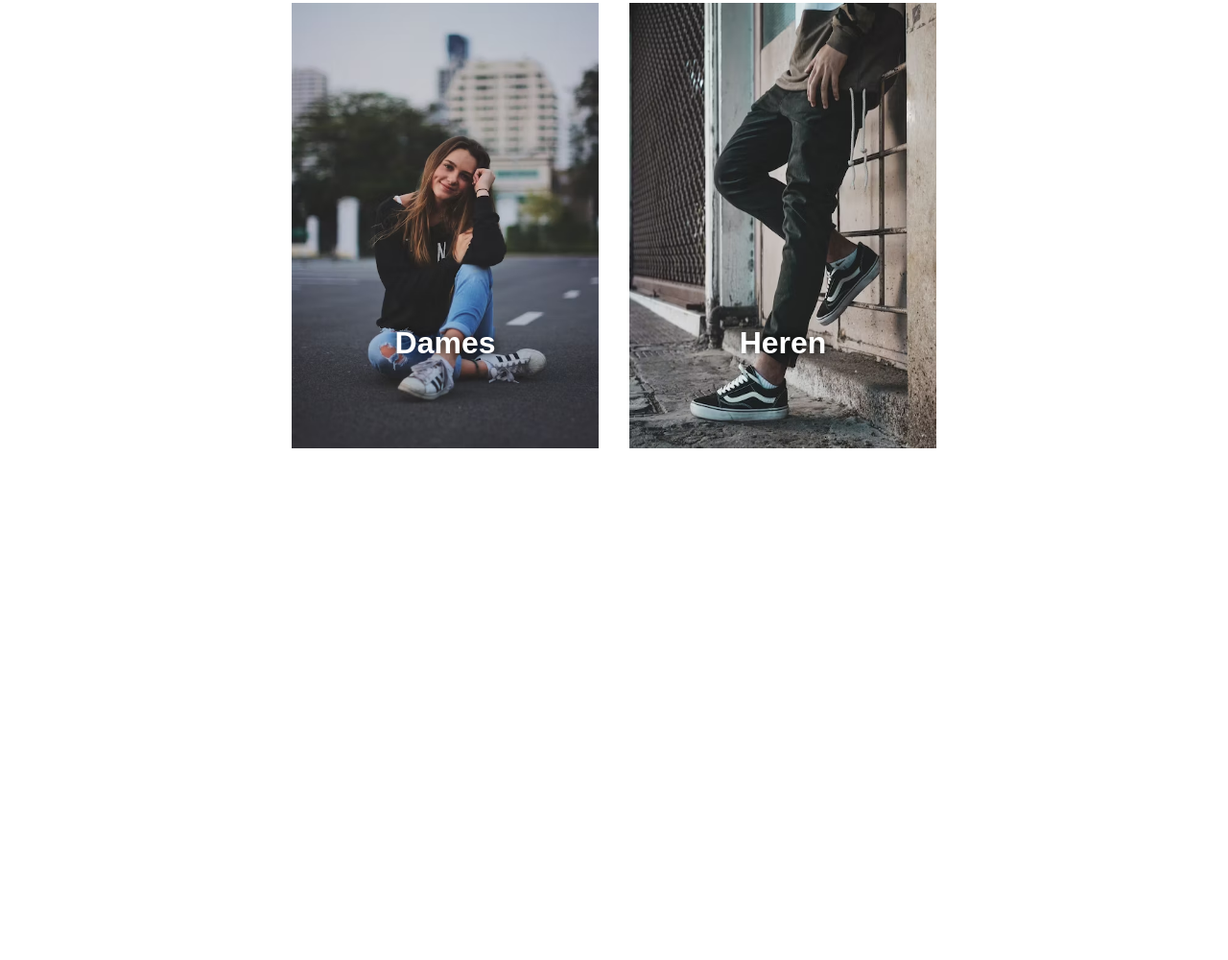
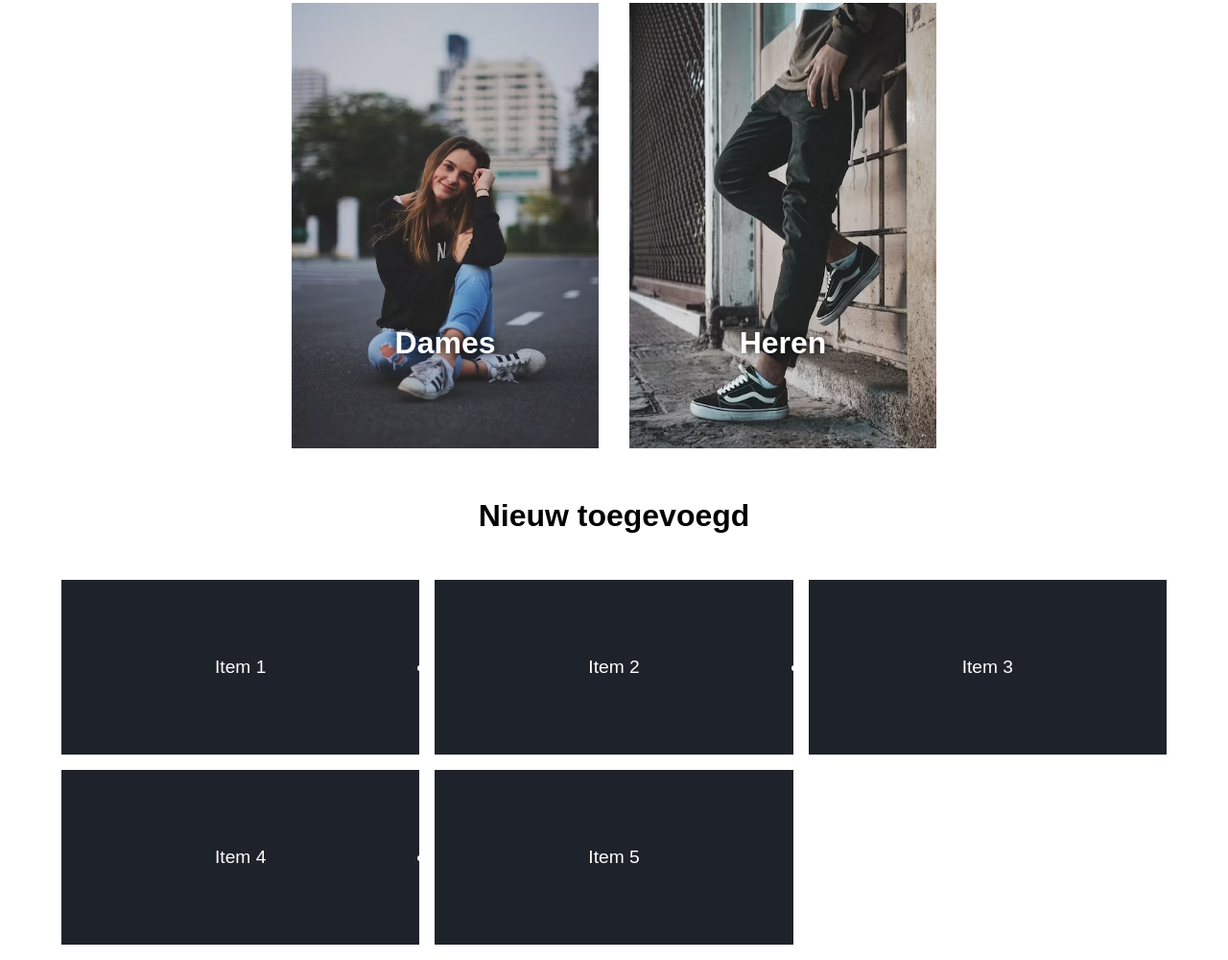
Before and after one commit to JessemvD/Ecommerce, a plain HTML site: page index.html in a window 1280 px wide. Shown: the part 179-1179 px from the top of the page at 96% size. Before the commit the page ends 800 px from the top, so only its background shows below. Drawn offline with Linux system fonts and the light colour scheme.

Commit message:
New items

```diff
--- a/css/style.css
+++ b/css/style.css
@@ -42,6 +42,7 @@ nav .nav-items li a {
 }
 
 nav form {
+  margin-left: 23px;
   display: flex;
   height: 40px;
   padding: 2px;
@@ -274,3 +275,27 @@ nav .search-icon {
   width: 20em;
 }
 }
+
+.auto-grid {
+  margin-top: 3rem;
+  padding: 0;
+  --auto-grid-min-size: 21rem;
+  display: grid;
+  grid-template-columns: repeat(auto-fill, minmax(var(--auto-grid-min-size), 1fr));
+  grid-gap: 1rem;
+  margin-left: auto;
+  margin-right: auto;
+  width: 90%;
+}
+
+.auto-grid li {
+  padding: 5rem 1rem;
+  text-align: center;
+  font-size: 1.2rem;
+  background-color: #1e232b;
+  color: #ffffff;
+}
+
+.new-items {
+  margin-top: 3rem;
+}
--- a/index.html
+++ b/index.html
@@ -64,7 +64,18 @@
       </a>
       </center>
     </div>
+    <div class="new-items">
+    <center><h1>Nieuw toegevoegd</h1></center>
+      <ul class="auto-grid">
+        <li>Item 1</li>
+        <li>Item 2</li>
+        <li>Item 3</li>
+        <li>Item 4</li>
+        <li>Item 5</li>
 
+      </ul>
+     </div>
 
+    <script src="js/index.js"></script>
   </body>
 </html>
```
Also changed, not shown: js/index.js (added).
